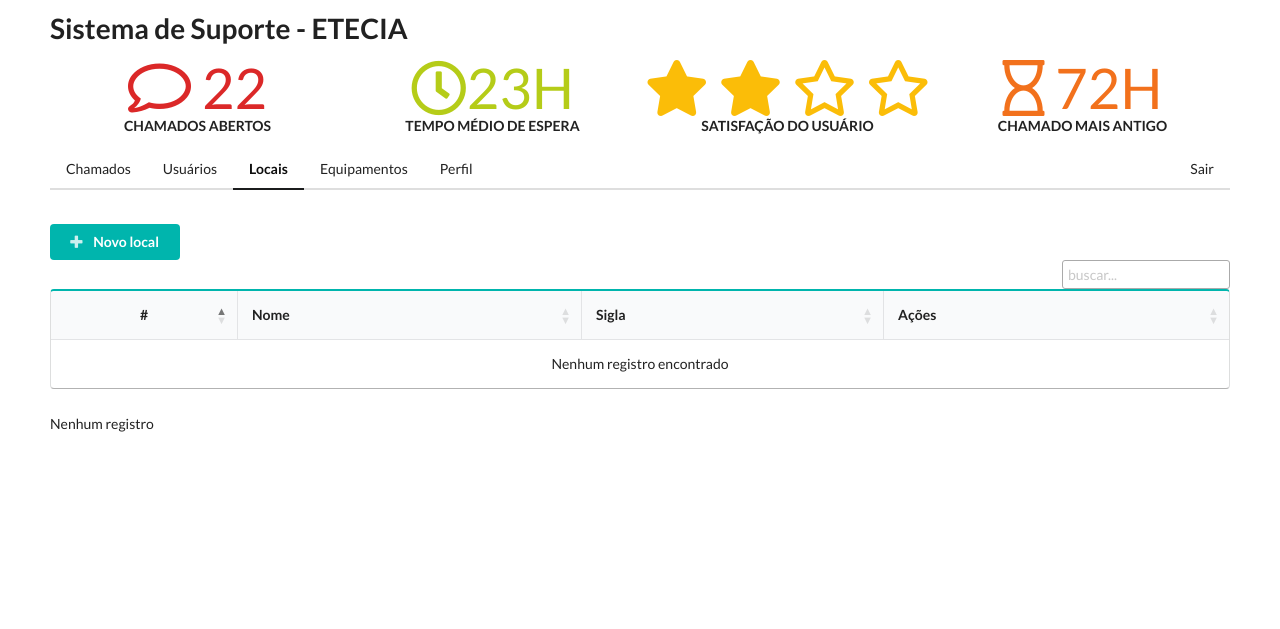
After one commit to joaocarloslima/suporte, a PHP site: page /adm/locais.php in a window 1280 px wide. The commit adds this page. Shown: the top 629 px of the page. Run offline with PHP 8.4, Linux system fonts and the light colour scheme; data that the repository does not hold is empty; some libraries are stand-ins or nearby versions.

Commit message:
consulta de locais

```diff
--- a/adm/cabecalho.php
+++ b/adm/cabecalho.php
@@ -14,7 +14,7 @@
   <div class="ui secondary pointing menu">
     <a href="chamados.php" class="item <?php echo (basename($_SERVER['PHP_SELF'])=='chamados.php')?'active':''; ?>">Chamados</a>
     <a href="usuarios.php" class="item <?php echo (basename($_SERVER['PHP_SELF'])=='usuarios.php')?'active':''; ?>">Usuários</a>
-    <a href="locais'.php" class="item <?php echo (basename($_SERVER['PHP_SELF'])=='locais.php')?'active':''; ?>">Locais</a>
+    <a href="locais.php" class="item <?php echo (basename($_SERVER['PHP_SELF'])=='locais.php')?'active':''; ?>">Locais</a>
     <a href="equipamentos.php" class="item <?php echo (basename($_SERVER['PHP_SELF'])=='equipamentos.php')?'active':''; ?>">Equipamentos</a>
     <a href="perfil.php" class="item <?php echo (basename($_SERVER['PHP_SELF'])=='perfil.php')?'active':''; ?>">Perfil</a>
     <div class="right menu"><a href="../logar.php" class="ui item">Sair</a></div>
--- /dev/null
+++ b/adm/locais.php
@@ -0,0 +1,97 @@
+<?php
+//buscar os locais cadastrados
+require_once "../global.php";
+$local = new Local();
+$locais = $local->buscarTodos();
+
+?>
+
+<?php include "cabecalho.php" ?>
+<br>
+<button class="ui button teal" id="btnNovo">
+    <i class="icon plus"></i>
+    Novo local
+</button>
+<table class="ui teal celled padded table datatable" id="datatable">
+    <thead>
+        <th class="center aligned">#</th>
+        <th>Nome</th>
+        <th>Sigla</th>
+        <th>Ações</th>
+        </tr>
+    </thead>
+    <tbody>
+        <?php foreach ($locais as $local) : ?>
+            <tr>
+                <td class="center aligned"><?= $local["id"] ?></td>
+                <td class="single line"><?= $local["nome"] ?></td>
+                <td><?= $local["sigla"] ?></td>
+                <td>
+                    <div class="ui small basic icon buttons">
+                        <button class="ui button" data-tooltip="ver equipamentos do local"><i class="desktop icon"></i></button>
+                        <button class="ui button" data-tooltip="editar"><i class="pencil icon"></i></button>
+                        <button class="ui button" data-tooltip="apagar" onclick="excluir()"><i class="trash icon"></i></button>
+                    </div>
+                </td>
+            </tr>
+        <?php endforeach ?>
+    </tbody>
+</table>
+
+
+<!-- modal inserir-->
+<div class="ui modal" id="modalinserir">
+    <div class="header">Cadastrar Local</div>
+    <div class="content">
+        <form class="ui form">
+            <div class="two fields">
+                <div class="twelve wide field">
+                    <label>Nome</label>
+                    <input type="text" name="nome" placeholder="nome do local">
+                </div>
+                <div class="four wide field">
+                    <label>Sigla</label>
+                    <input type="text" name="sigla" placeholder="sigla do local">
+                </div>
+            </div>
+        </form>
+
+    </div>
+    <div class="actions">
+        <button class="ui cancel button">Cancelar</button>
+        <button class="ui teal approve button">Salvar</button>
+    </div>
+</div>
+
+<!-- modal exluir-->
+<div class="ui basic modal" id="modalexcluir">
+    <div class="ui icon header">
+        <i class="trash icon"></i> Apagar usuário
+    </div>
+    <div class="content">
+        <p>Tem certeza que deseja apagar esse usuário? Todos os dados relacionados a ele serão perdidos. Essa ação não poderá ser desfeita</p>
+    </div>
+    <div class="actions">
+        <div class="ui green basic cancel inverted button">
+            <i class="remove icon"></i> Não Apagar
+        </div>
+        <div class="ui red ok inverted button">
+            <i class="checkmark icon"></i> Apagar
+        </div>
+    </div>
+</div>
+
+
+<?php include "rodape.php" ?>
+
+<script type="text/javascript">
+    $('#btnNovo').on("click", function() {
+        $('#modalinserir').modal('show');
+    });
+
+    function excluir() {
+        $('#modalexcluir').modal('show');
+    }
+
+    $('.dropdown').dropdown();
+</script>
--- a/classes/Conexao.php
+++ b/classes/Conexao.php
@@ -1,5 +1,5 @@
 <?php
-require_once 'config.php';
+require_once '../config.php';
 class Conexao{
 	public static function pegarConexao()
 	{
--- /dev/null
+++ b/classes/Local.php
@@ -0,0 +1,15 @@
+<?php
+
+class Local{
+	public $id;
+	public $nome;
+	public $sigla;
+
+	public function buscarTodos(){
+		$conexao = Conexao::pegarConexao();
+		$query = "SELECT * FROM locais";
+	    $stmt = $conexao->query($query);
+		return $stmt->fetchAll();
+	}
+
+}
--- a/global.php
+++ b/global.php
@@ -8,6 +8,10 @@ function carregarClasse($nomeClasse)
     if (file_exists('classes/' . $nomeClasse . '.php')) {
         require_once 'classes/' .$nomeClasse . '.php';
     }
+    if (file_exists('../classes/' . $nomeClasse . '.php')) {
+        require_once '../classes/' .$nomeClasse . '.php';
+    }
+
 }
 
 function formatarData($data){
```
